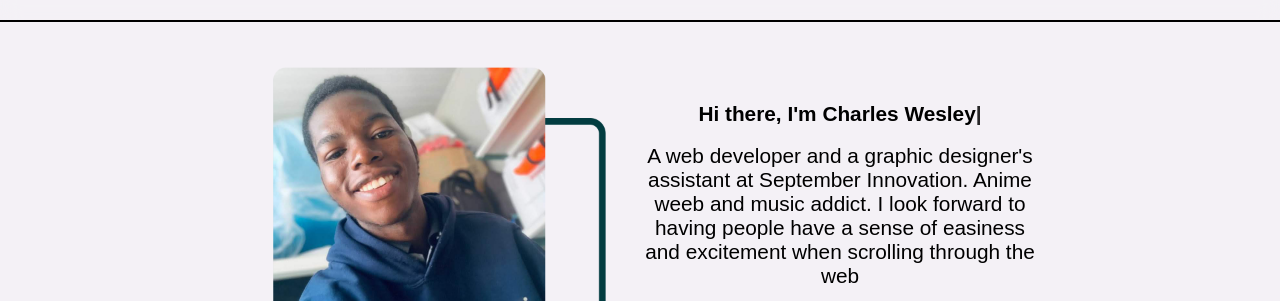
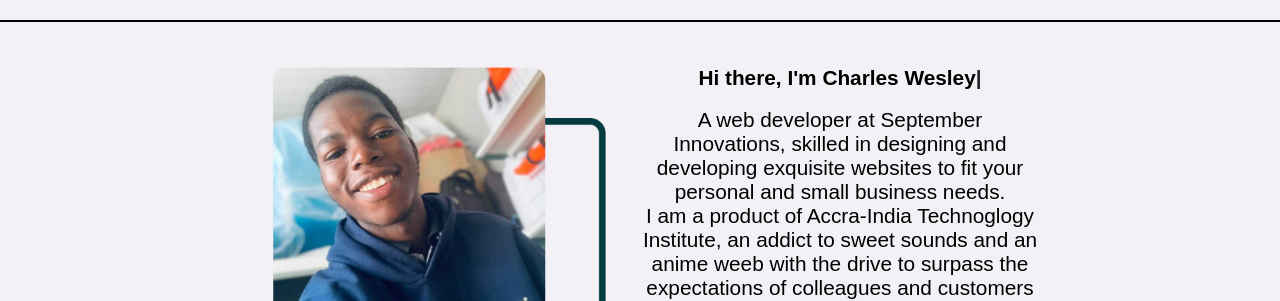
Before and after one commit to charlesarmah1002/portfolio-v1, a plain HTML site: page index.html in a window 1280 px wide. Shown: the part 78-379 px from the top of the page. Drawn offline with nearby package versions, Linux system fonts and the light colour scheme; a web font is replaced by a local one.

Commit message:
Update index.html

```diff
--- a/index.html
+++ b/index.html
@@ -43,7 +43,7 @@
             <div class="content">
                 <div class="title"><b><span class="element"></span></b></div>
                 <br>
-                <div class="title">A web developer and a graphic designer's assistant at September Innovation. Anime weeb and music addict. I look forward to having people have a sense of easiness and excitement when scrolling through the web</div>
+                <div class="title">A web developer at September Innovations, skilled in designing and developing exquisite websites to fit your personal and small business needs. <br> I am a product of Accra-India Technoglogy Institute, an addict to sweet sounds and an anime weeb with the drive to surpass the expectations of colleagues and customers through positive and structured work.</div>
                 <br>
                 <div class="socials">
                     <a href="#"><i class="fa-brands fa-instagram"></i></a>
```
